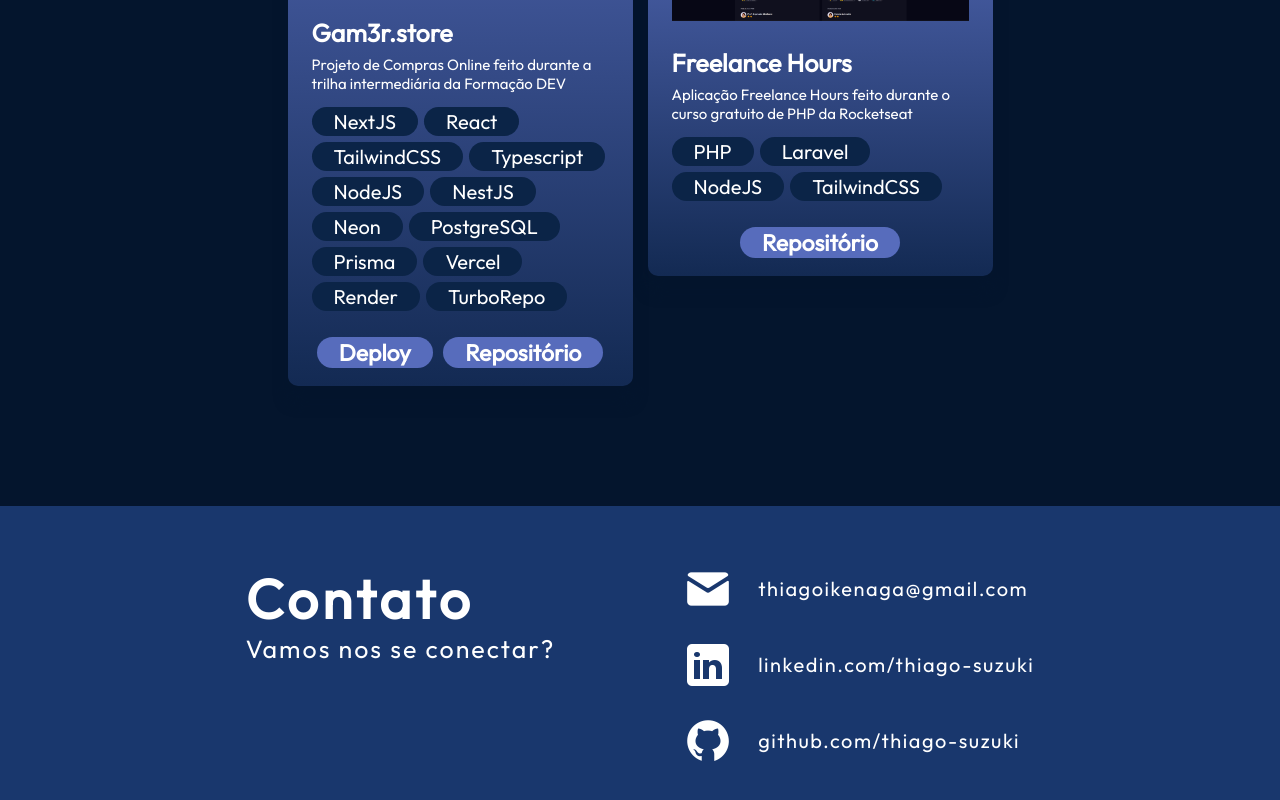
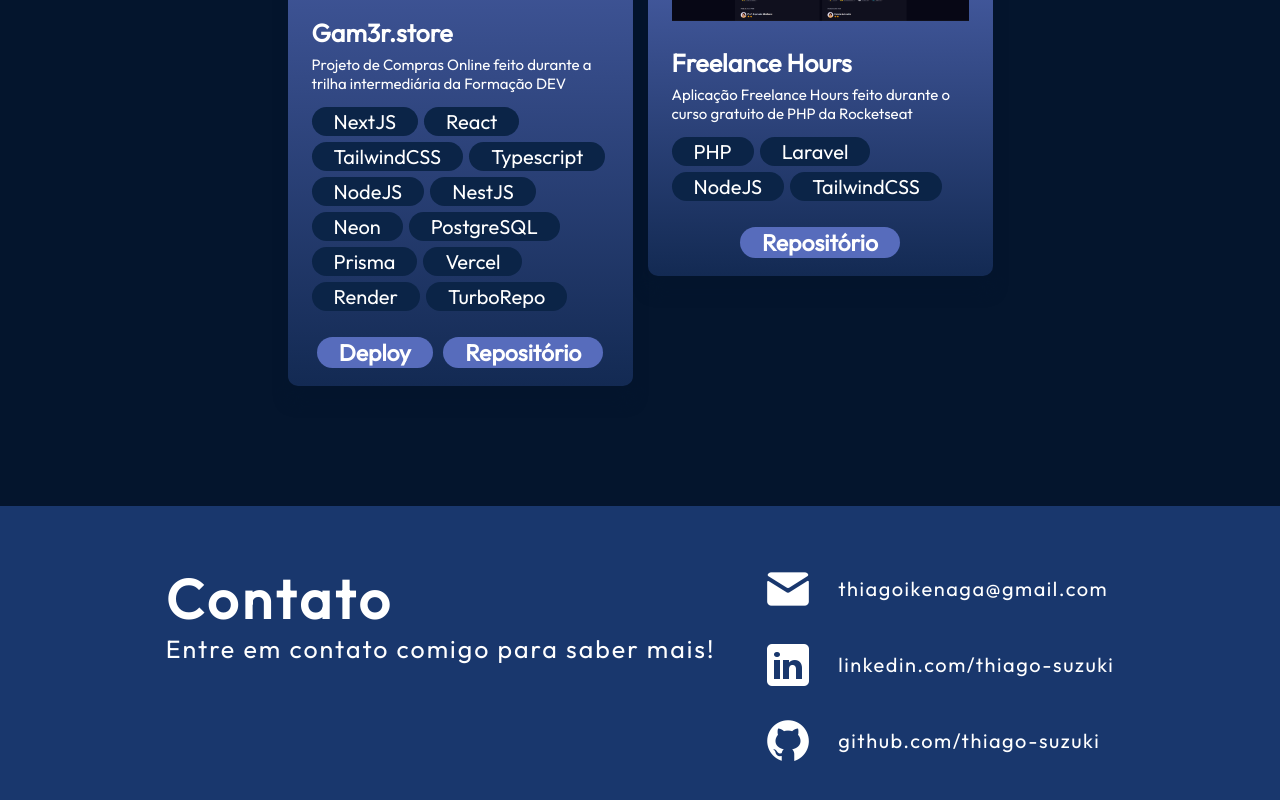
Before and after one commit to thiago-suzuki/my-portfolio, a React (Vite) app: page / in a window 1280 px wide. Shown: the part 7496-8296 px from the top of the page. Built offline with nearby package versions, Linux system fonts and the light colour scheme.

Commit message:
fiz: fix contact

```diff
--- a/src/components/Contact/Contact.jsx
+++ b/src/components/Contact/Contact.jsx
@@ -8,7 +8,7 @@
     <footer id="contact" className={styles.container}>
       <div className={styles.text}>
         <h2>Contato</h2>
-        <p>Vamos nos se conectar?</p>
+        <p>Entre em contato comigo para saber mais!</p>
       </div>
       <ul className={styles.links}>
         <li className={styles.link}>
```
